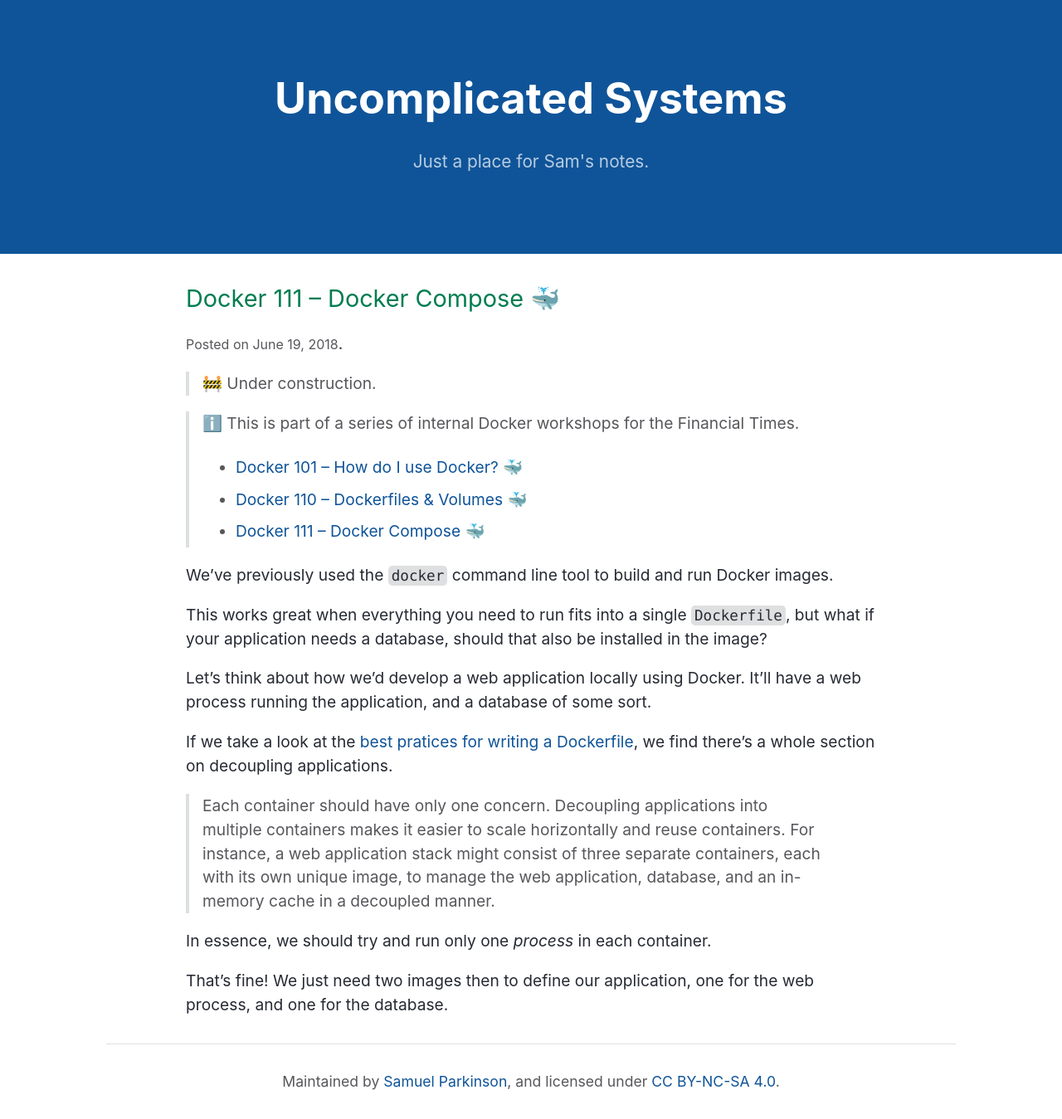
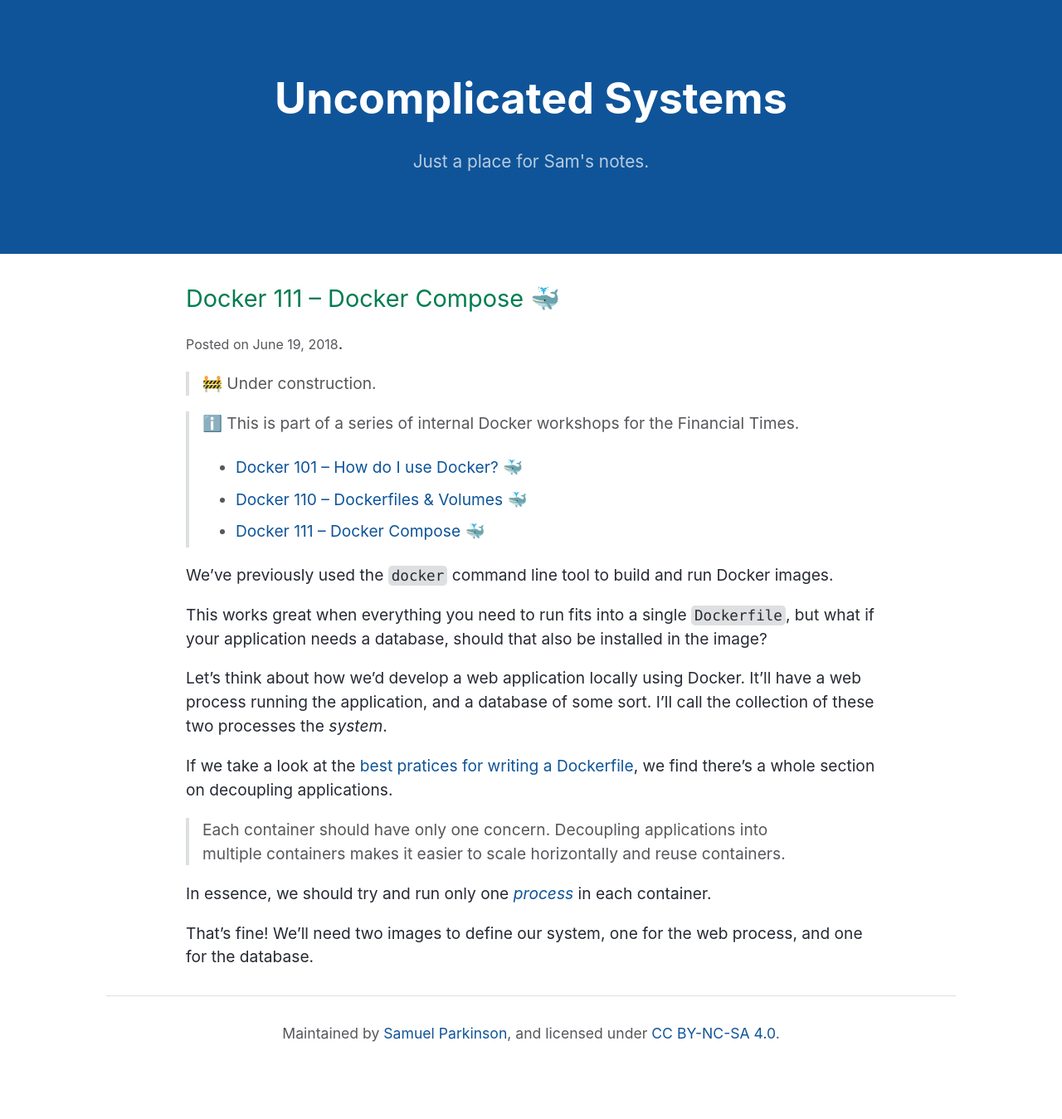
Before and after one commit to sjparkinson/uncomplicated.systems, a Jekyll site: the page built from _posts/2018-06-19-docker-0111-docker-compose.md, in a window 1280 px wide. Shown: the whole page at 83% size. Built offline with Jekyll 4.4.1, drawn with Linux system fonts in a browser that asks for light colours; after the commit the page ends 1292 px from its top, so only the background shows below that.

Commit message:
Update 2018-06-19-docker-0111-docker-compose.md

```diff
--- a/_posts/2018-06-19-docker-0111-docker-compose.md
+++ b/_posts/2018-06-19-docker-0111-docker-compose.md
@@ -16,12 +16,12 @@
 
 This works great when everything you need to run fits into a single `Dockerfile`, but what if your application needs a database, should that also be installed in the image?
 
-Let's think about how we'd develop a web application locally using Docker. It'll have a web process running the application, and a database of some sort.
+Let's think about how we'd develop a web application locally using Docker. It'll have a web process running the application, and a database of some sort. I'll call the collection of these two processes the _system_.
 
 If we take a look at the [best pratices for writing a Dockerfile](https://docs.docker.com/develop/develop-images/dockerfile_best-practices/#decouple-applications), we find there's a whole section on decoupling applications.
 
-> Each container should have only one concern. Decoupling applications into multiple containers makes it easier to scale horizontally and reuse containers. For instance, a web application stack might consist of three separate containers, each with its own unique image, to manage the web application, database, and an in-memory cache in a decoupled manner.
+> Each container should have only one concern. Decoupling applications into multiple containers makes it easier to scale horizontally and reuse containers.
 
-In essence, we should try and run only one _process_ in each container.
+In essence, we should try and run only one [_process_](https://en.wikipedia.org/wiki/Process_(computing)) in each container.
 
-That's fine! We just need two images then to define our application, one for the web process, and one for the database.
+That's fine! We'll need two images to define our system, one for the web process, and one for the database.
```
